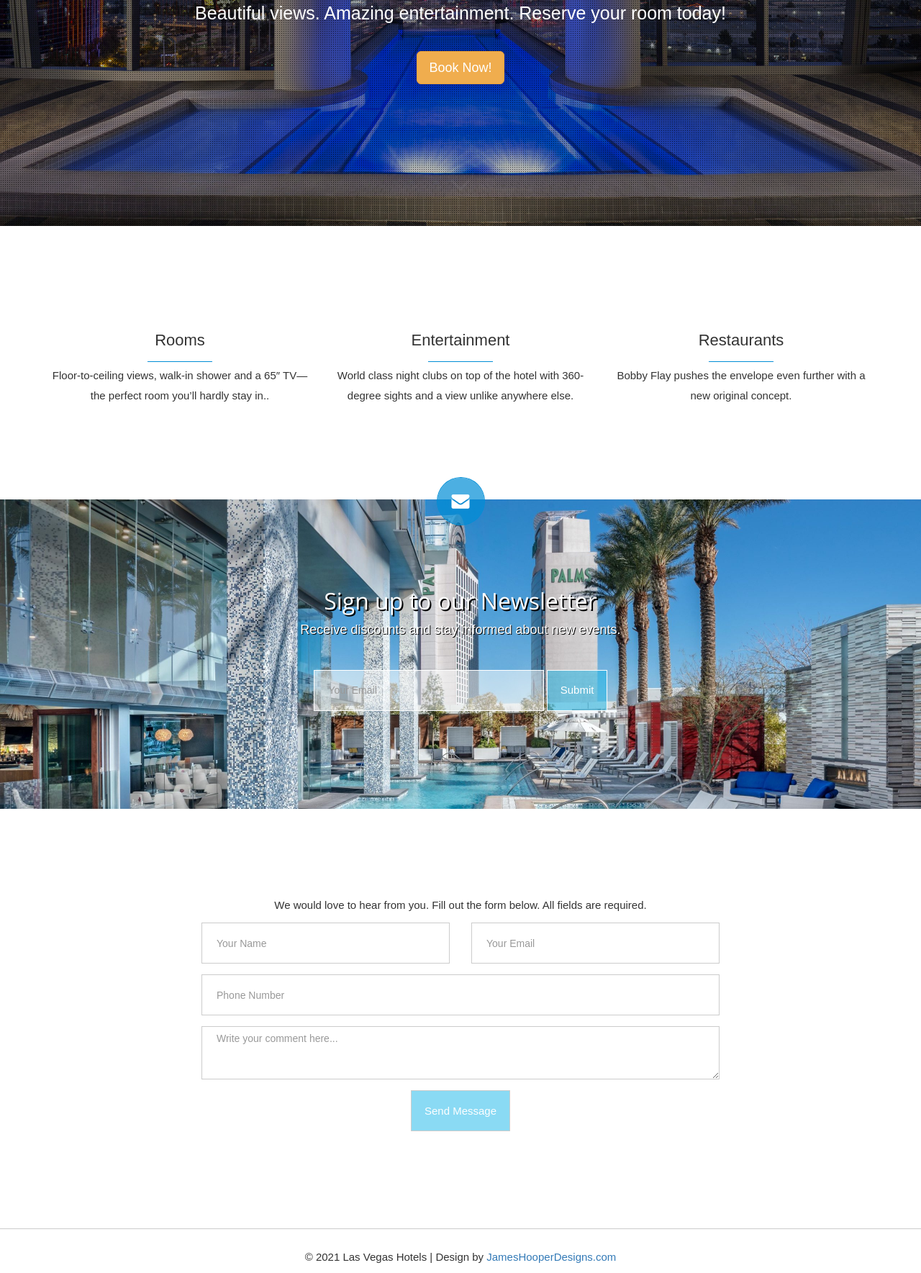
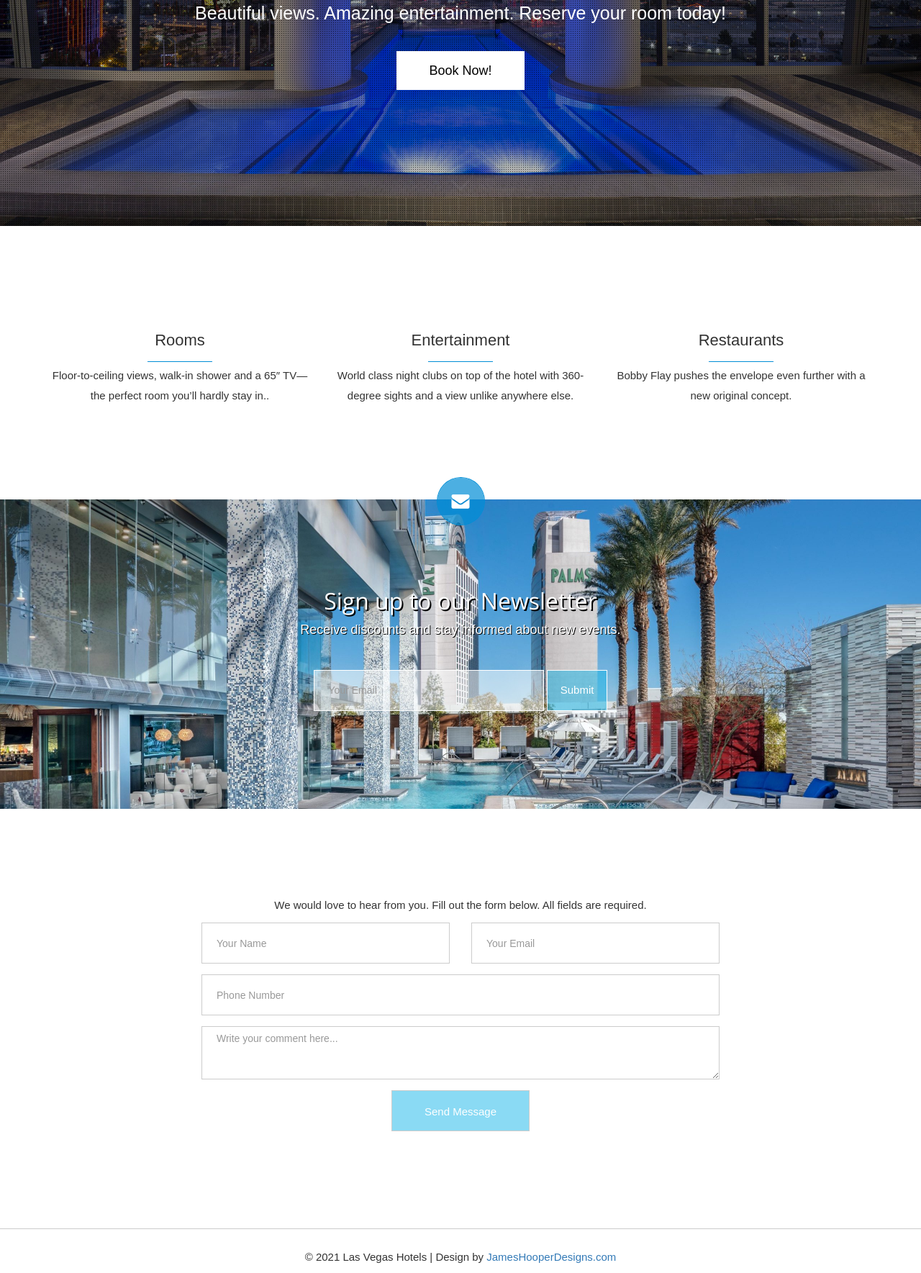
Before and after one commit to jamesdesigns/lv-landing-page, a plain HTML site: page index.html in a window 1280 px wide. Shown: the part 486-2255 px from the top of the page at 72% size. Drawn offline with nearby package versions, Linux system fonts and the light colour scheme; a web font is replaced by a local one.

Commit message:
Edit the cta buttons

```diff
--- a/index.html
+++ b/index.html
@@ -33,50 +33,6 @@
 			<div class="cf"></div>
 		</header>
 
-		<!-- <nav>
-			<div class="container">
-				<div class="grid full navigation">
-					<input type=”text” name="formfield" placeholder="Looking for something?" />
-					<span class="search"><a href="#" onclick="document.getElementById('myForm').submit();"><img src="https://raw.github.com/niklausgerber/NavLax/master/assets/img/ui/search.png" class="rollover" rel="https://raw.github.com/niklausgerber/NavLax/master/assets/img/ui/search-hover.png" /></a></span>
-				</div>
-				<div class="cf"></div>
-				<hr />
-				<div class="grid half">
-					<p class="headline">Explore the site</p>
-					<ul>
-						<li><a href="#">Your first link</a></li>
-						<li><a href="#">Your second link</a></li>
-						<li><a href="#">Your third link</a></li>
-						<li><a href="#">Your fourth link</a></li>
-					</ul>
-				</div>
-				<div class="grid half">
-					<p class="headline">Find me elsewhere</p>
-					<ul>
-						<li><a href="#">Your first link</a></li>
-						<li><a href="#">Your second link</a></li>
-						<li><a href="#">Your third link</a></li>
-						<li><a href="#">Your fourth link</a></li>
-					</ul>
-				</div>
-				<div class="cf"></div>
-				<div class="grid full">
-					<p class="headline">Latest articles</p>
-					<ul>
-						<li><a href="#">Latest article one</a></li>
-						<li><a href="#">Latest article two</a></li>
-						<li><a href="#">Latest article three</a></li>
-						<li><a href="#">Latest article four</a></li>
-						<li><a href="#">Latest article five</a></li>
-					</ul>
-				</div>
-				<div class="cf"></div>
-			</div>
-		</nav> -->
-		<!-- End of Navigation -->
-
-
-
 	<!-- HEADER -->
 		<section id="header">
 			<div class="container">
@@ -87,7 +43,7 @@
 						<h5 class="white-text body-custom-font-size">Beautiful views. Amazing entertainment.
 							Reserve your room today!</h5>
 							<br />
-						<button type="button" onclick="window.location.href='https://reservations.palms.com/cgi-bin/lansaweb?PROCFUN+RN+RESNET+PLM+funcparms+UP%28A2560%29:;INTERNETT3;;;;?'"  formtarget="_blank"  class="btn btn-warning btn-lg">Book Now!</button>
+						<button type="button" onclick="window.location.href='https://reservations.palms.com/cgi-bin/lansaweb?PROCFUN+RN+RESNET+PLM+funcparms+UP%28A2560%29:;INTERNETT3;;;;?'"  formtarget="_blank"  class="btn btn-warning btn-lg" style="background-color:white;color:black;border:none;padding:15px 45px;border-radius:0;">Book Now!</button>
 						<div id="countdown" class="white-text"></div>
 					</div>
 				</div>
@@ -171,7 +127,7 @@
 								<textarea cols="60" rows="3" id="comment" name="comment" class="form-control" placeholder="Write your comment here..."></textarea>
 							</div>
 							<div data-sr="enter bottom over 1s, wait 0.3s, move 24px, reset" class="form-group col-sm-12 ">
-								<button type="submit" class="button-leweb">Send Message</button>
+								<button type="submit" class="button-leweb" style="padding:15px 45px;;">Send Message</button>
 							</div>
 						</form>
 
```
